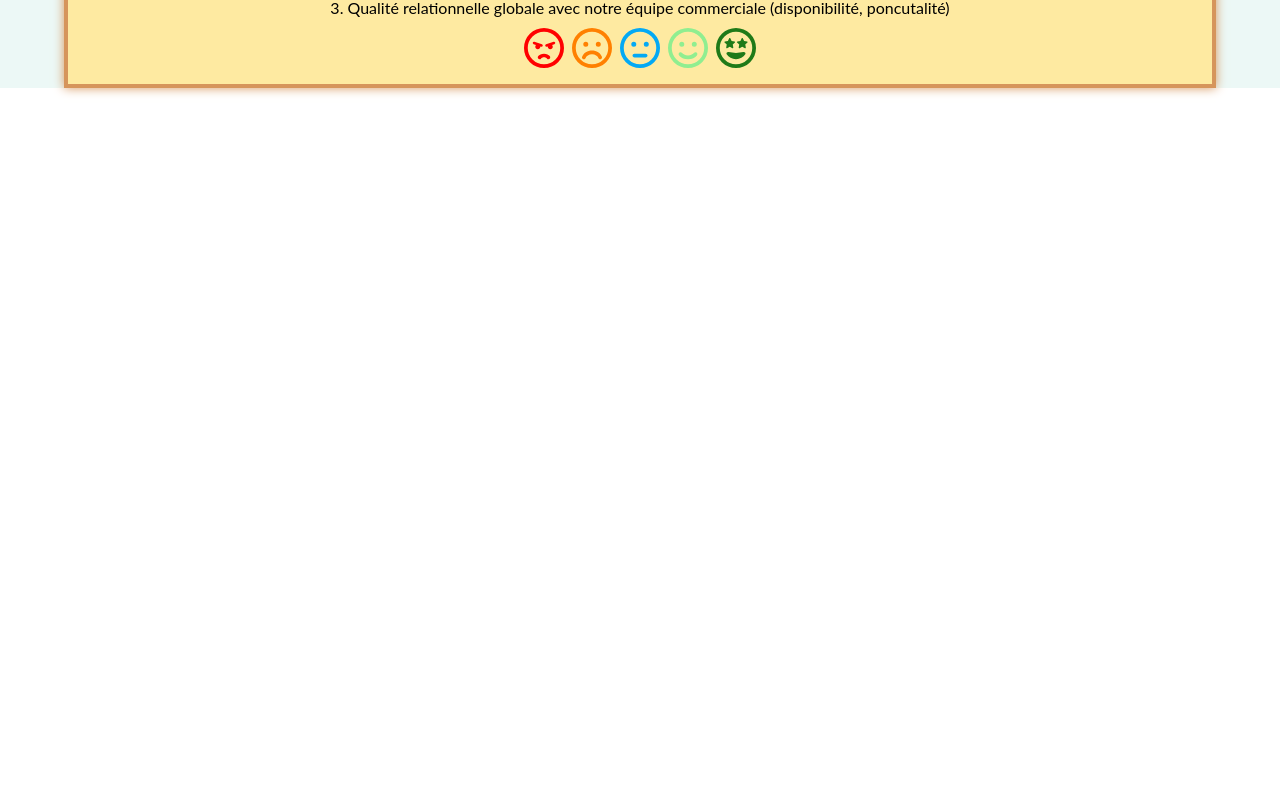
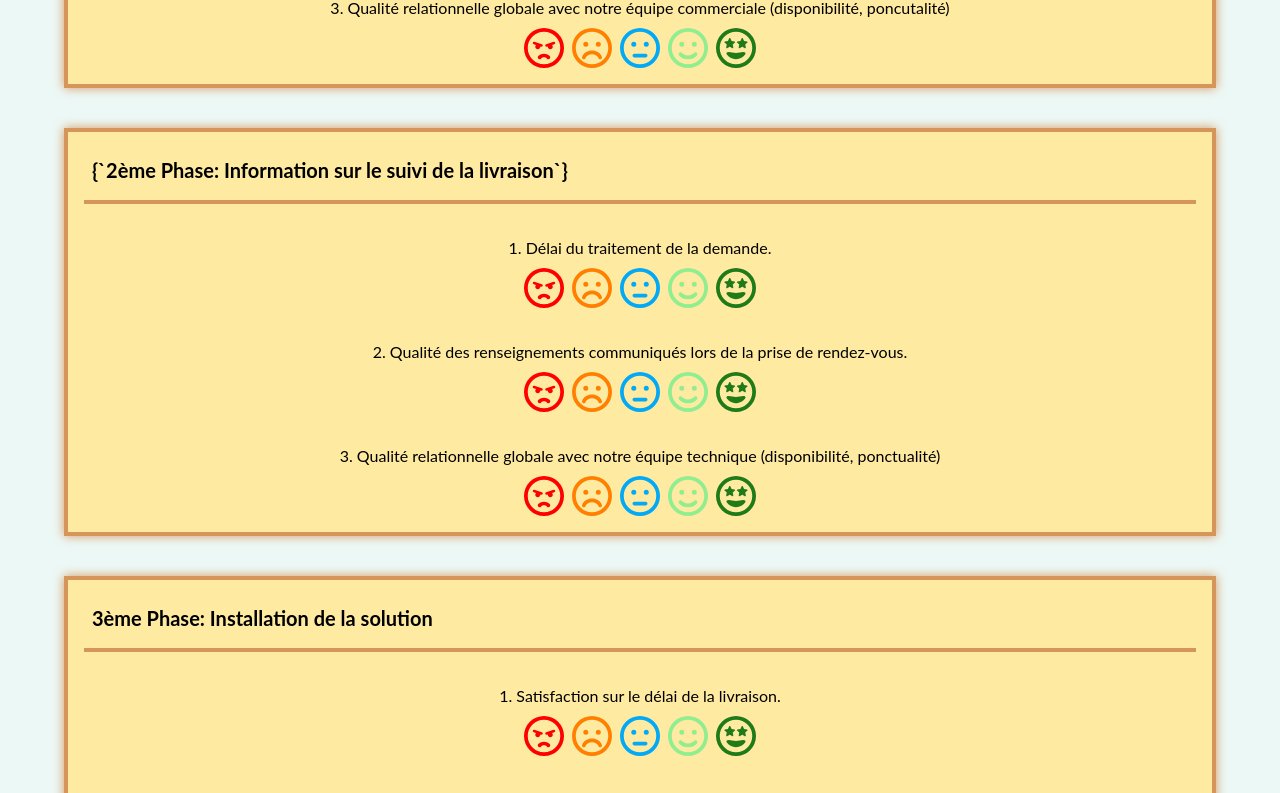
Before and after one commit to JordanSerafini/SLI-Form-V1, a React (Vite) app: page / in a window 1280 px wide. Shown: the part 360-1153 px from the top of the page. Before the commit the page ends 800 px from the top, so only its background shows below. Built offline with nearby package versions, Linux system fonts and the light colour scheme.

Commit message:
first comit :sparkles:

```diff
--- a/src/App.jsx
+++ b/src/App.jsx
@@ -3,11 +3,30 @@ import FormLine from "./components/Form-Line";
 function App() {
   return (
     <div className="flex flex-col items-center justify-center w-full bg-whiteperso ">
+
+                      {/*---------- 1er Form ------------ */}
       <FormLine title="1ère Phase: qualification de vos besoins et proposition d'une solution">
         {"1. Compréhension de vos besoins par notre service commercial."}
         {"2. Solution proposée et clarté des explications."}
         {"3. Qualité relationnelle globale avec notre équipe commerciale (disponibilité, poncutalité)"}
       </FormLine>
+
+                      {/*---------- 2eme Form ------------ */}
+
+      <FormLine title="{`2ème Phase: Information sur le suivi de la livraison`}">
+        {"1. Délai du traitement de la demande."}
+        { "2. Qualité des renseignements communiqués lors de la prise de rendez-vous."}
+        {"3. Qualité relationnelle globale avec notre équipe technique (disponibilité, ponctualité)"}
+      </FormLine>
+
+                     {/*---------- 3eme Form ------------ */}
+      <FormLine title="3ème Phase: Installation de la solution">
+        {"1. Satisfaction sur le délai de la livraison."}
+        {"2. Satisfaction sur la qualité de l'installation."}
+        {"3. 3. Installation terminée"}
+      </FormLine>
+
+                     {/*---------- 4eme Form ------------ */}
     </div>
   );
 }
```
